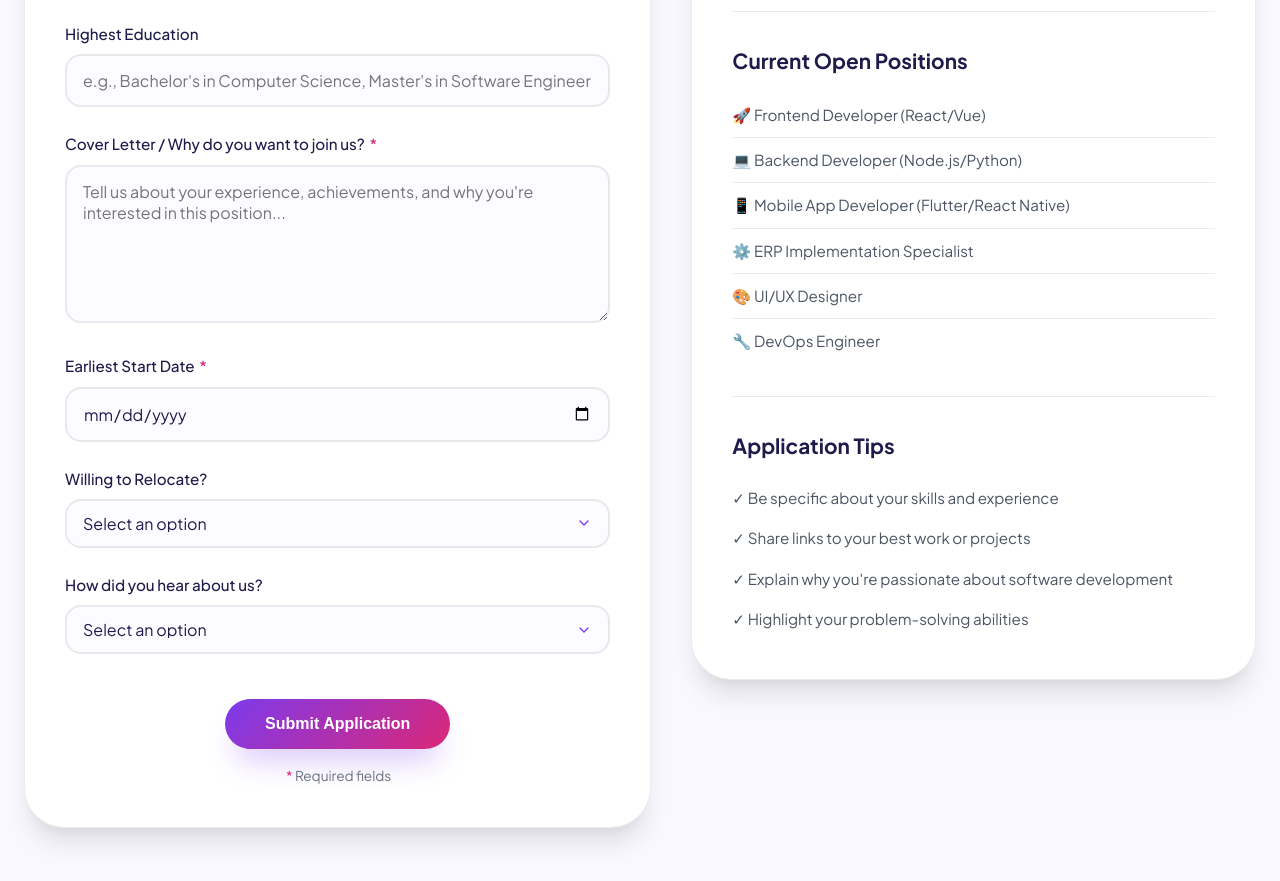
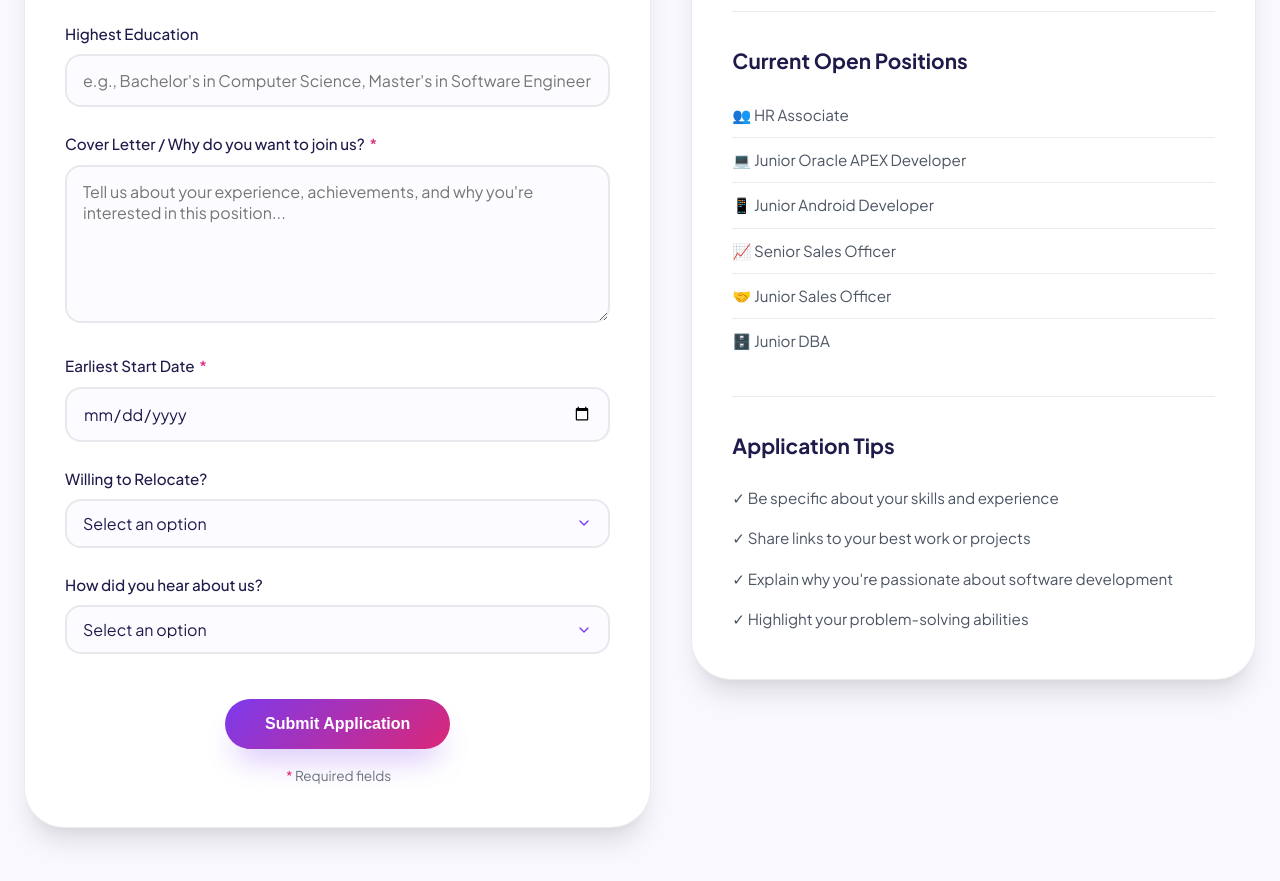
Before and after one commit to abdulmughees00090/SFD, a plain HTML site: page apply.html in a window 1280 px wide. Shown: the part 1275-2156 px from the top of the page. Drawn offline with Linux system fonts and the light colour scheme.

Commit message:
Update apply.html

```diff
--- a/apply.html
+++ b/apply.html
@@ -242,16 +242,16 @@
                         <div class="info-divider"></div>
 
                         <div class="current-openings">
-                            <h3>Current Open Positions</h3>
-                            <ul class="openings-list">
-                                <li>🚀 Frontend Developer (React/Vue)</li>
-                                <li>💻 Backend Developer (Node.js/Python)</li>
-                                <li>📱 Mobile App Developer (Flutter/React Native)</li>
-                                <li>⚙️ ERP Implementation Specialist</li>
-                                <li>🎨 UI/UX Designer</li>
-                                <li>🔧 DevOps Engineer</li>
-                            </ul>
-                        </div>
+    <h3>Current Open Positions</h3>
+    <ul class="openings-list">
+        <li>👥 HR Associate</li>
+        <li>💻 Junior Oracle APEX Developer</li>
+        <li>📱 Junior Android Developer</li>
+        <li>📈 Senior Sales Officer</li>
+        <li>🤝 Junior Sales Officer</li>
+        <li>🗄️ Junior DBA</li>
+    </ul>
+</div>
 
                         <div class="info-divider"></div>
 
```
